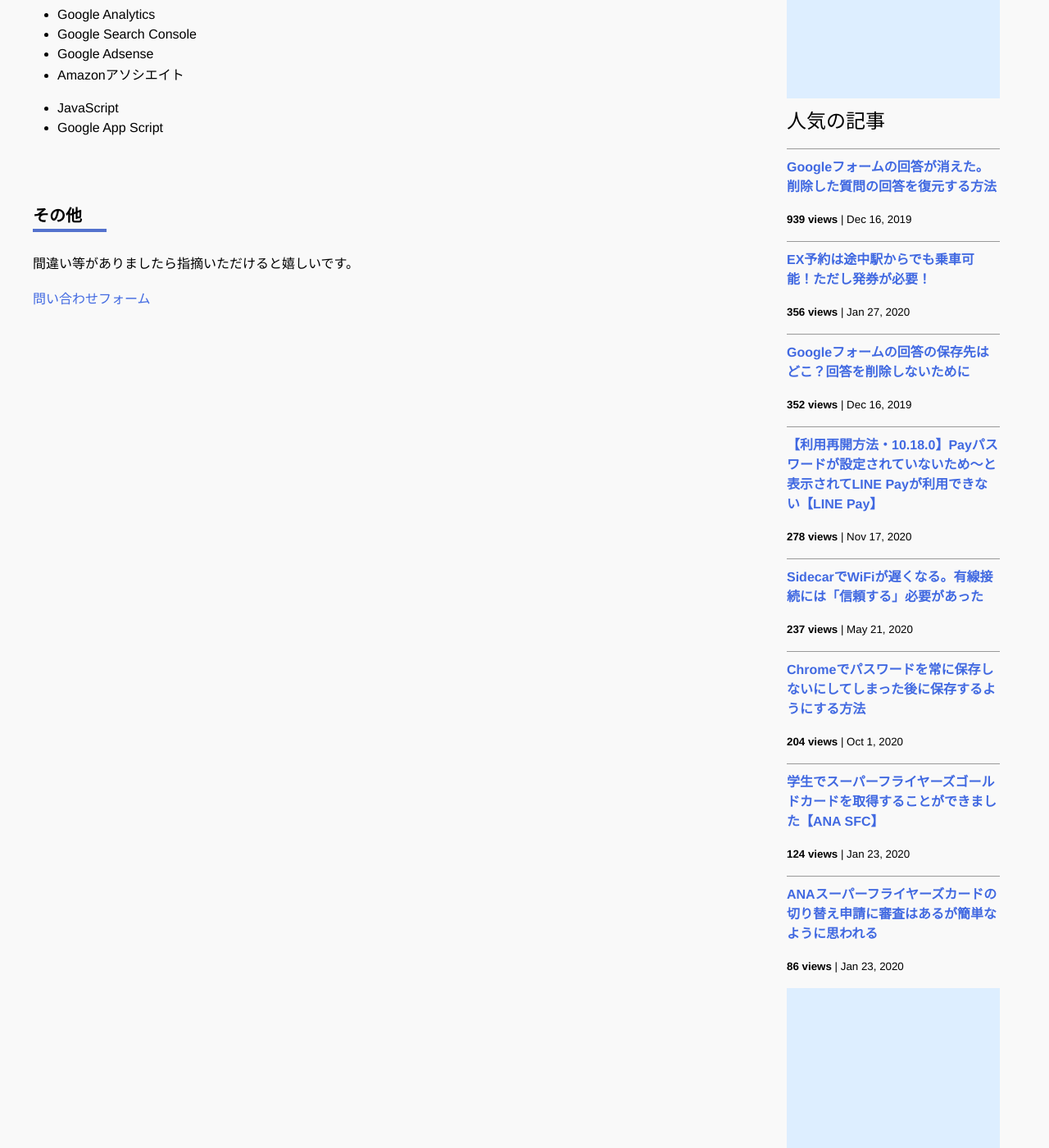
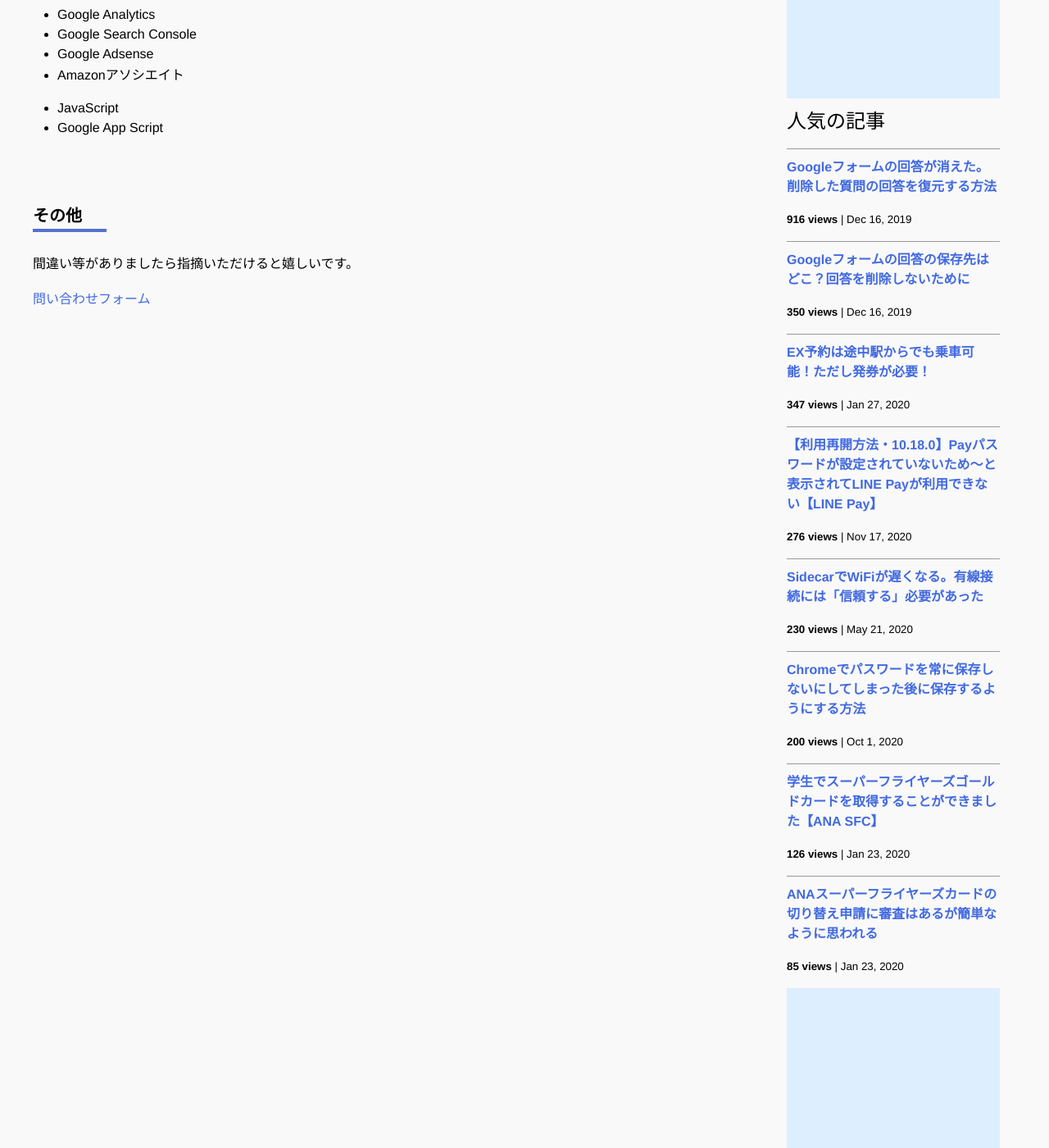
Before and after one commit to iwanaminami/shoyaiwaname, a Jekyll site: the page built from about.markdown, in a window 1280 px wide and 1400 px high, scrolled down 693 px. Shown: the whole window at 82% size. Built offline with Jekyll 4.4.1, drawn with Linux system fonts in a browser that asks for light colours; nearby versions of some CDN libraries; comment, search, counter and statistics services are not loaded.

Commit message:
a new commit message

```diff
--- a/_data/popularposts.yml
+++ b/_data/popularposts.yml
@@ -1,17 +1,17 @@
 side:
-  - view: 939
+  - view: 916
     url: /2019/12/16/restore-googleform.html
-  - view: 356
+  - view: 350
+    url: /2019/12/16/googleform-answers.html
+  - view: 347
     url: /2020/01/27/ex-rideontheway.html
-  - view: 352
-    url: /2019/12/16/googleform-answers.html
-  - view: 278
+  - view: 276
     url: /2020/11/17/linepay.html
-  - view: 237
+  - view: 230
     url: /2020/05/21/sidecar-via-cable.html
-  - view: 204
+  - view: 200
     url: /2020/10/01/googlepassword.html
-  - view: 124
+  - view: 126
     url: /2020/01/23/sfcgold.html
-  - view: 86
+  - view: 85
     url: /2020/01/23/sfc-judge.html
```
